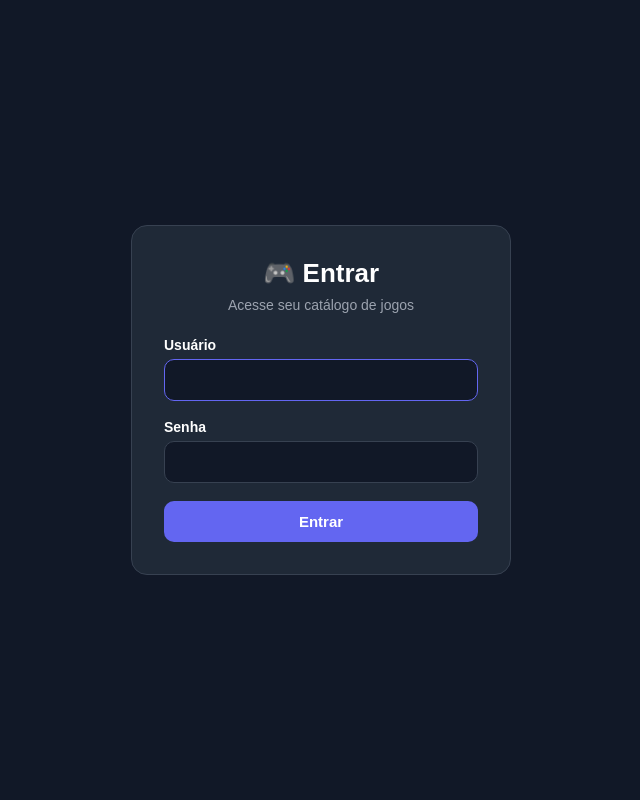
After one commit to D-allves/softwere-django, a Django app: page /login/ in a window 1280 px wide. The commit adds this page. Shown: the whole page, without its empty margins (319-959 px from the left). Run offline with Django 5.2, Linux system fonts and the light colour scheme.

Commit message:
Adiciona tela de login e logout e atualiza o README

```diff
--- /dev/null
+++ b/catalogo/templates/catalogo/login.html
@@ -0,0 +1,115 @@
+<!DOCTYPE html>
+<html lang="pt-br">
+<head>
+    <meta charset="UTF-8">
+    <meta name="viewport" content="width=device-width, initial-scale=1.0">
+    <title>Login - Catálogo de Jogos</title>
+    <style>
+        * { box-sizing: border-box; }
+
+        body {
+            margin: 0;
+            min-height: 100vh;
+            display: flex;
+            align-items: center;
+            justify-content: center;
+            background: #111827;
+            color: #fff;
+            font-family: Arial, sans-serif;
+        }
+
+        .login-card {
+            width: 100%;
+            max-width: 380px;
+            background: #1f2937;
+            border: 1px solid #374151;
+            border-radius: 16px;
+            padding: 32px;
+        }
+
+        h1 {
+            text-align: center;
+            margin: 0 0 8px;
+            font-size: 26px;
+        }
+
+        .subtitulo {
+            text-align: center;
+            color: #9ca3af;
+            margin: 0 0 24px;
+            font-size: 14px;
+        }
+
+        label {
+            display: block;
+            margin-bottom: 6px;
+            font-size: 14px;
+            font-weight: bold;
+        }
+
+        input {
+            width: 100%;
+            padding: 12px;
+            margin-bottom: 18px;
+            background: #111827;
+            border: 1px solid #374151;
+            border-radius: 10px;
+            color: #fff;
+            font-size: 14px;
+        }
+
+        input:focus {
+            outline: none;
+            border-color: #6366f1;
+        }
+
+        button {
+            width: 100%;
+            padding: 12px;
+            background: #6366f1;
+            border: none;
+            border-radius: 10px;
+            color: #fff;
+            font-size: 15px;
+            font-weight: bold;
+            cursor: pointer;
+        }
+
+        button:hover { background: #4f46e5; }
+
+        .erro {
+            background: #7f1d1d;
+            color: #fecaca;
+            padding: 10px 12px;
+            border-radius: 10px;
+            margin-bottom: 18px;
+            font-size: 14px;
+            text-align: center;
+        }
+    </style>
+</head>
+<body>
+    <div class="login-card">
+        <h1>🎮 Entrar</h1>
+        <p class="subtitulo">Acesse seu catálogo de jogos</p>
+
+        {% if form.errors %}
+            <div class="erro">Usuário ou senha incorretos.</div>
+        {% endif %}
+
+        <form method="post">
+            {% csrf_token %}
+
+            <label for="id_username">Usuário</label>
+            <input type="text" name="username" id="id_username" autofocus required>
+
+            <label for="id_password">Senha</label>
+            <input type="password" name="password" id="id_password" required>
+
+            <input type="hidden" name="next" value="{{ next }}">
+
+            <button type="submit">Entrar</button>
+        </form>
+    </div>
+</body>
+</html>
--- a/config/settings.py
+++ b/config/settings.py
@@ -126,3 +126,6 @@ MAILERS = {
         'BACKEND': 'django.core.mail.backends.console.EmailBackend',
     },
 }
+LOGIN_URL = 'login'
+LOGIN_REDIRECT_URL = 'lista_jogos'
+LOGOUT_REDIRECT_URL = 'login'
--- a/config/urls.py
+++ b/config/urls.py
@@ -1,7 +1,10 @@
 from django.contrib import admin
-from django.urls import include, path
+from django.urls import path, include
+from django.contrib.auth import views as auth_views
 
 urlpatterns = [
     path('admin/', admin.site.urls),
+    path('login/', auth_views.LoginView.as_view(template_name='catalogo/login.html'), name='login'),
+    path('logout/', auth_views.LogoutView.as_view(), name='logout'),
     path('', include('catalogo.urls')),
 ]
```
Also changed, not shown: catalogo/templates/catalogo/lista_jogos.html (+49 -7 lines), catalogo/views.py (+21 -19 lines).
